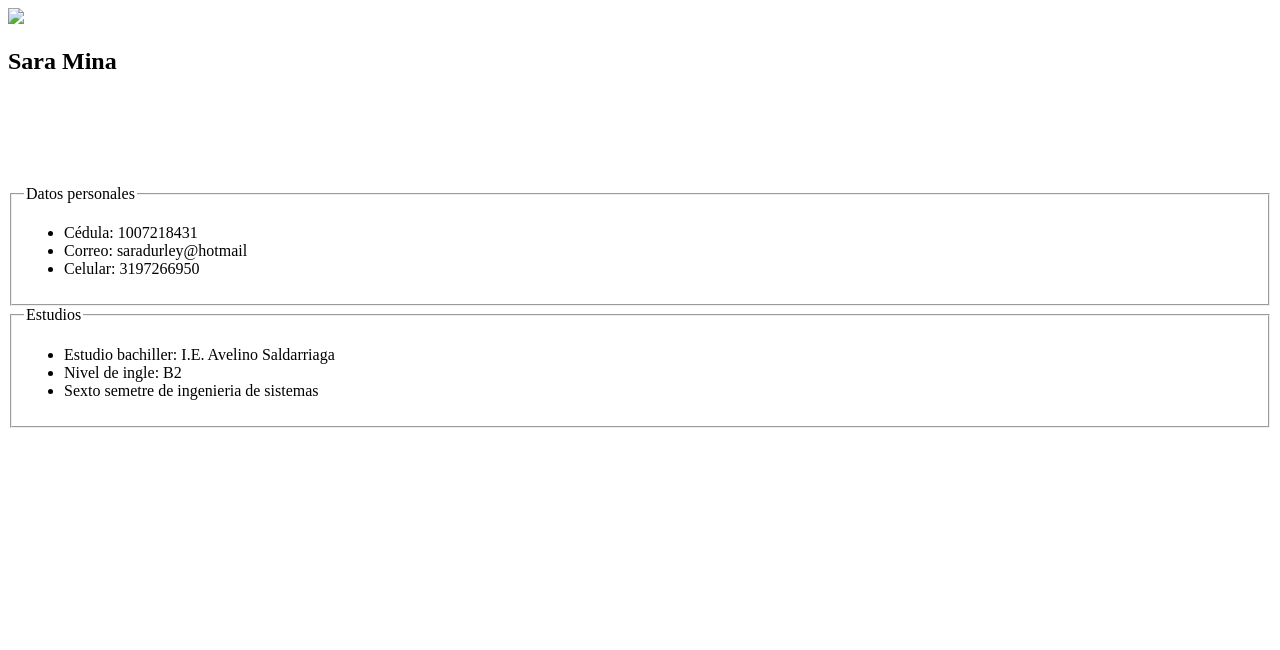
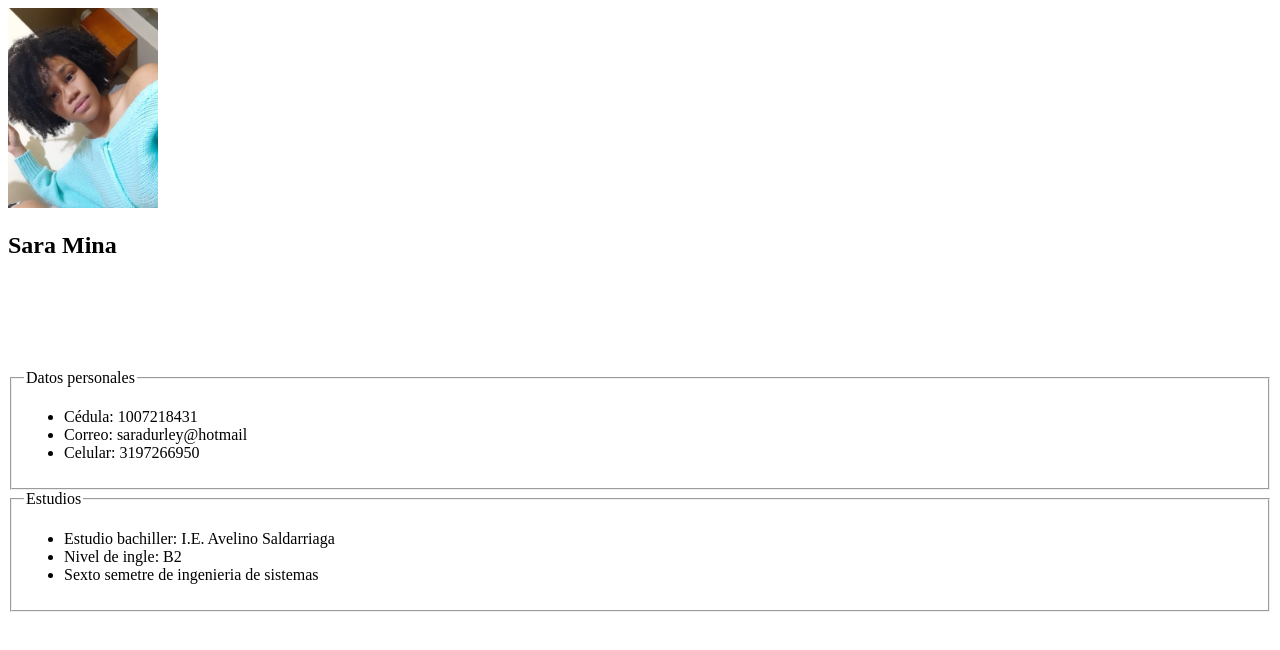
Before and after one commit to sdminaq/ejercicios_clase_pro_web, a plain HTML site: page index.html in a window 1280 px wide. Drawn offline with Linux system fonts and the light colour scheme.

Commit message:
cambios imgaen

```diff
--- a/index.html
+++ b/index.html
@@ -6,7 +6,7 @@
 </head>
 <body>
     <div id="principal">
-        <img src="foto.jpg" id="mifoto" width="150">
+        <img src="IMG-20200731-WA0007.jpg" id="mifoto" width="150">
     </div>
     <h2>Sara Mina</h2>
     <br><br><br><br><br>
```
Also changed, not shown: 1 other file.
